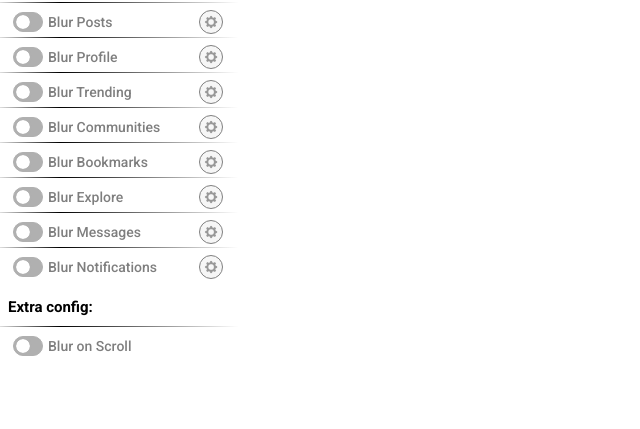
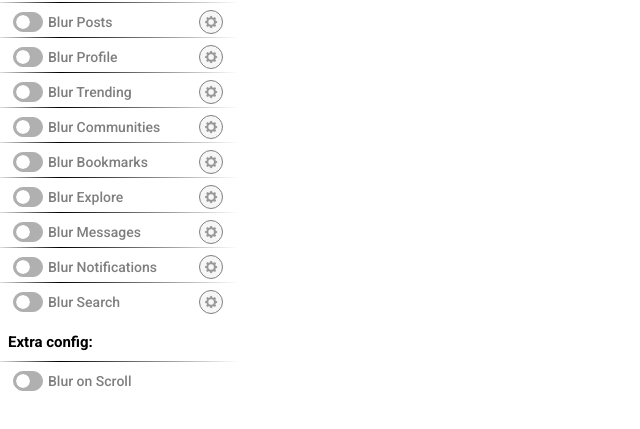
Before and after one commit to pedroping/privacy-extension-for-twitter, a browser extension: page content/index.html in a window 1280 px wide. Shown: the part 93-522 px from the top of the page, without its empty margins (0-640 px from the left). Drawn offline with Linux system fonts and the light colour scheme.

Commit message:
Fix: show search options

```diff
--- a/content/index.html
+++ b/content/index.html
@@ -143,6 +143,19 @@
       </button>
     </div>
 
+    <div class="option">
+      <label class="switch">
+        <input type="checkbox" eventId="blurSearch">
+        <span class="slider">
+        </span>
+      </label>
+
+      <span>Blur Search</span>
+
+      <button class="gear" eventId="blurSearch">
+        <img src="../assets/gear-icon.png" alt="Gear icon">
+      </button>
+    </div>
 
     <div class="line">
       <span>Extra config: </span>
@@ -157,7 +170,6 @@
 
       <span>Blur on Scroll</span>
     </div>
-
 
     <!-- <div class="option">
       <label class="switch">
@@ -187,20 +199,6 @@
       </button>
     </div> -->
 
-    <!-- <div class="option">
-      <label class="switch">
-        <input type="checkbox" eventId="blurSearch">
-        <span class="slider">
-        </span>
-      </label>
-
-      <span>Blur Search</span>
-
-      <button class="gear" eventId="blurSearch">
-        <img src="../assets/gear-icon.png" alt="Gear icon">
-      </button>
-    </div> -->
-
     <div class="action-popup" id="action-popup">
       <label for="opacity">Custom Opacity</label>
       <div class="opacity-action more" id="more"><img src="../assets/plus.svg" alt="up-arrow"></div>
```
Also changed, not shown: manifest.json.
